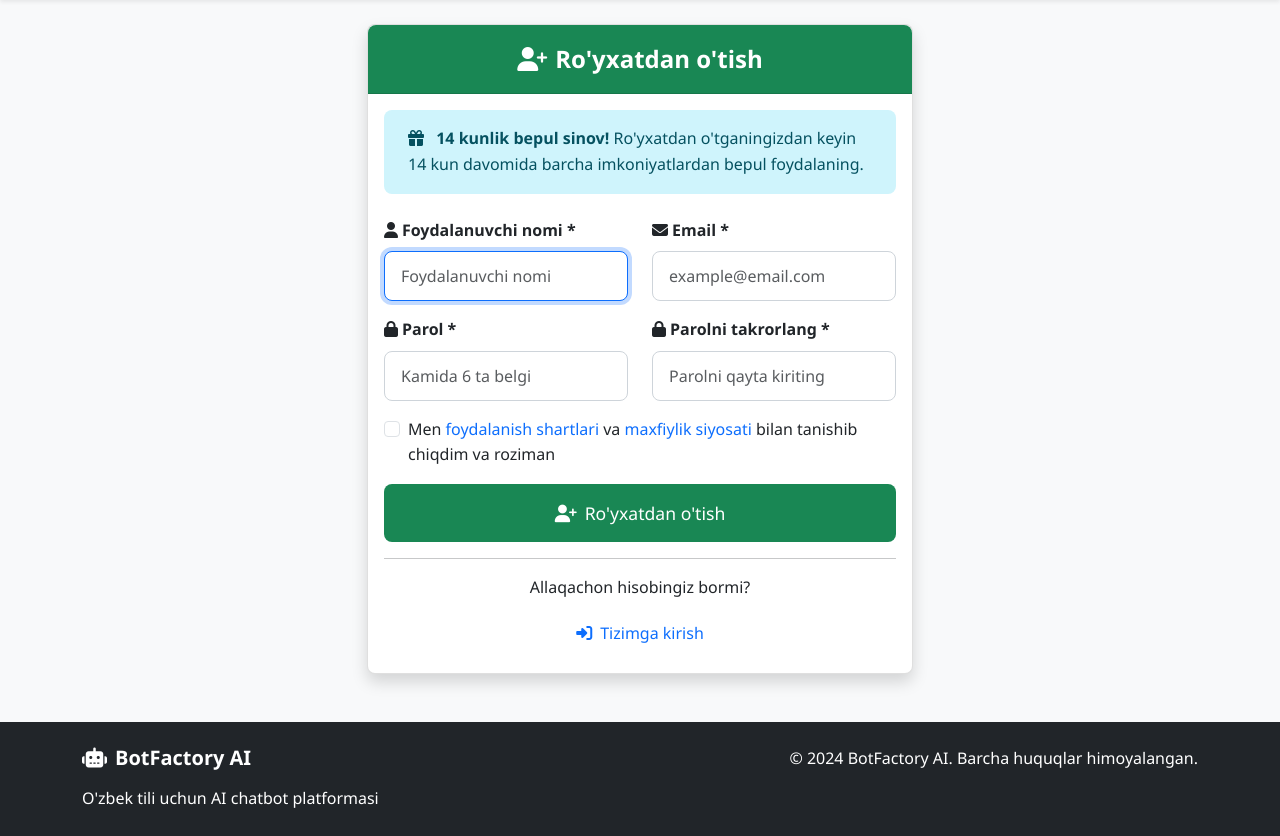
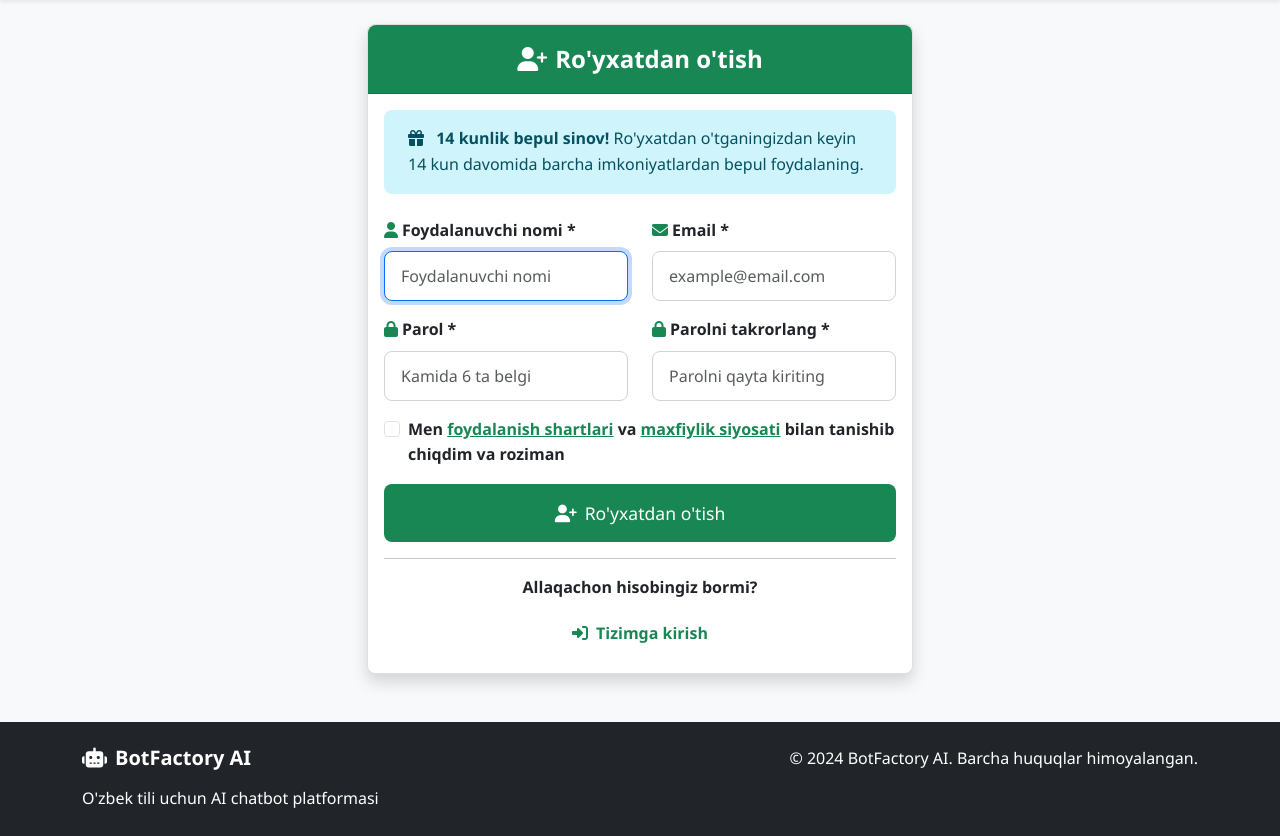
Before and after one commit to listdata001-collab/ChatbotFactory, a Flask app: page /auth/register in a window 1280 px wide. Shown: the part 82-918 px from the top of the page. Run offline with Flask 3, Linux system fonts and the light colour scheme; some libraries are stand-ins or nearby versions.

Commit message:
Improve readability of form labels and links on the registration page
Update `templates/register.html` to apply `fw-bold` and `text-dark` classes to form labels, and `text-success` to links within the terms and conditions section. Also, changed the color of the icons.

Replit-Commit-Author: Agent
Replit-Commit-Session-Id: 48c5f196-fd1b-4274-b30b-5e495b1b8cbc
Replit-Commit-Checkpoint-Type: full_checkpoint
Replit-Commit-Screenshot-Url: https://storage.googleapis.com/screenshot-production-us-central1/9d59533e-731c-4147-815c-26d14b0a40dc/48c5f196-fd1b-4274-b30b-5e495b1b8cbc/56W3hLa

```diff
--- a/templates/register.html
+++ b/templates/register.html
@@ -21,16 +21,16 @@
                 <form method="POST">
                     <div class="row">
                         <div class="col-md-6 mb-3">
-                            <label for="username" class="form-label">
-                                <i class="fas fa-user me-1"></i>Foydalanuvchi nomi *
+                            <label for="username" class="form-label fw-bold text-dark">
+                                <i class="fas fa-user me-1 text-success"></i>Foydalanuvchi nomi *
                             </label>
                             <input type="text" class="form-control" id="username" name="username"
                                    required autofocus placeholder="Foydalanuvchi nomi">
                         </div>
 
                         <div class="col-md-6 mb-3">
-                            <label for="email" class="form-label">
-                                <i class="fas fa-envelope me-1"></i>Email *
+                            <label for="email" class="form-label fw-bold text-dark">
+                                <i class="fas fa-envelope me-1 text-success"></i>Email *
                             </label>
                             <input type="email" class="form-control" id="email" name="email"
                                    required placeholder="example@email.com">
@@ -39,16 +39,16 @@
 
                     <div class="row">
                         <div class="col-md-6 mb-3">
-                            <label for="password" class="form-label">
-                                <i class="fas fa-lock me-1"></i>Parol *
+                            <label for="password" class="form-label fw-bold text-dark">
+                                <i class="fas fa-lock me-1 text-success"></i>Parol *
                             </label>
                             <input type="password" class="form-control" id="password" name="password"
                                    required placeholder="Kamida 6 ta belgi">
                         </div>
 
                         <div class="col-md-6 mb-3">
-                            <label for="confirm_password" class="form-label">
-                                <i class="fas fa-lock me-1"></i>Parolni takrorlang *
+                            <label for="confirm_password" class="form-label fw-bold text-dark">
+                                <i class="fas fa-lock me-1 text-success"></i>Parolni takrorlang *
                             </label>
                             <input type="password" class="form-control" id="confirm_password" name="confirm_password"
                                    required placeholder="Parolni qayta kiriting">
@@ -58,9 +58,9 @@
                     <div class="mb-3">
                         <div class="form-check">
                             <input class="form-check-input" type="checkbox" id="agree_terms" required>
-                            <label class="form-check-label" for="agree_terms">
-                                Men <a href="#" class="text-decoration-none">foydalanish shartlari</a> va
-                                <a href="#" class="text-decoration-none">maxfiylik siyosati</a> bilan tanishib chiqdim va roziman
+                            <label class="form-check-label fw-bold text-dark" for="agree_terms">
+                                Men <a href="#" class="text-success fw-bold">foydalanish shartlari</a> va
+                                <a href="#" class="text-success fw-bold">maxfiylik siyosati</a> bilan tanishib chiqdim va roziman
                             </label>
                         </div>
                     </div>
@@ -75,8 +75,8 @@
                 <hr>
 
                 <div class="text-center">
-                    <p class="mb-0">Allaqachon hisobingiz bormi?</p>
-                    <a href="{{ url_for('auth.login') }}" class="btn btn-outline-primary mt-2">
+                    <p class="mb-0 fw-bold text-dark fs-6">Allaqachon hisobingiz bormi?</p>
+                    <a href="{{ url_for('auth.login') }}" class="btn btn-outline-success mt-2 fw-bold">
                         <i class="fas fa-sign-in-alt me-2"></i>Tizimga kirish
                     </a>
                 </div>
```
Also changed, not shown: attached_assets/image_1756729659237.png (added).
